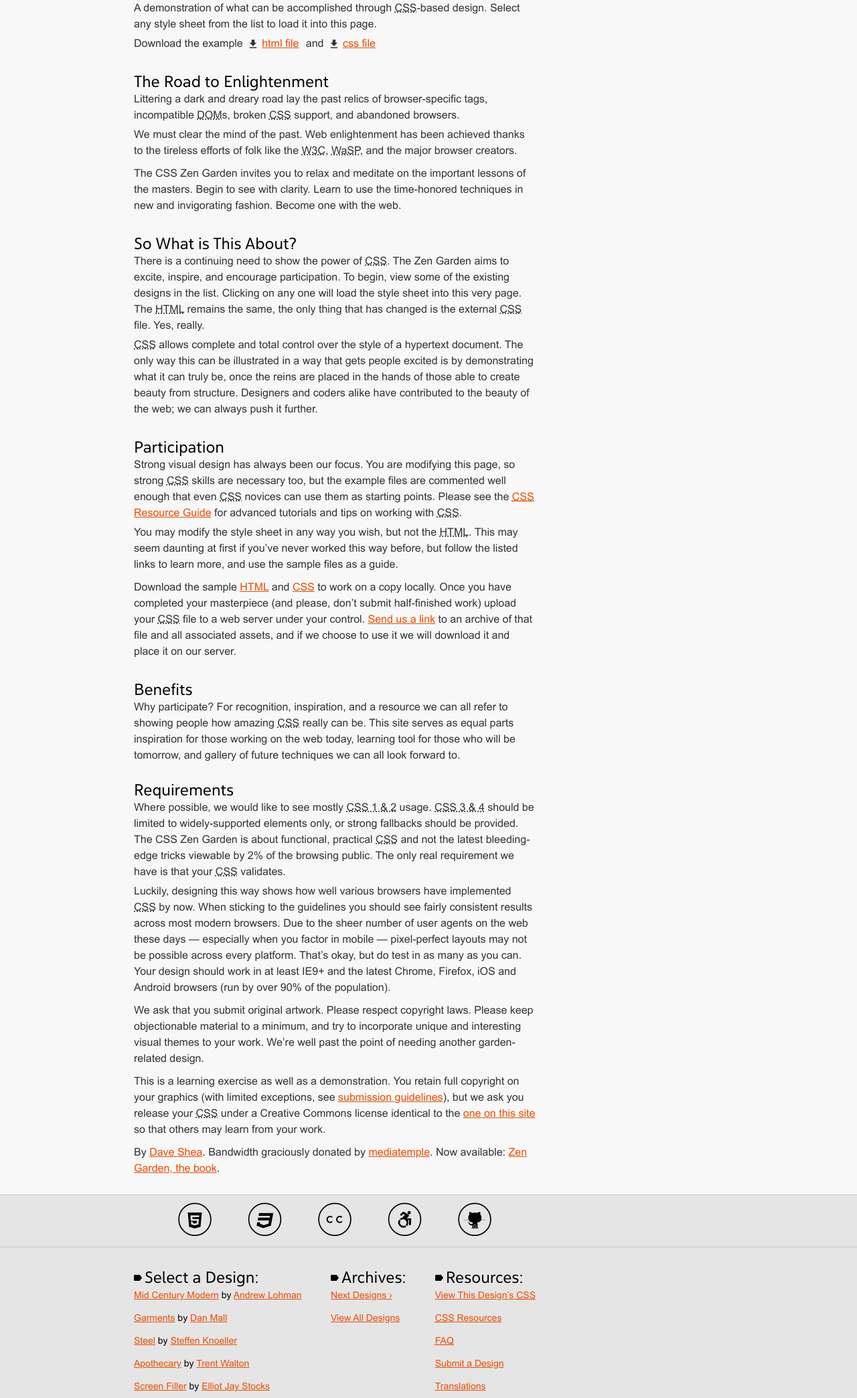
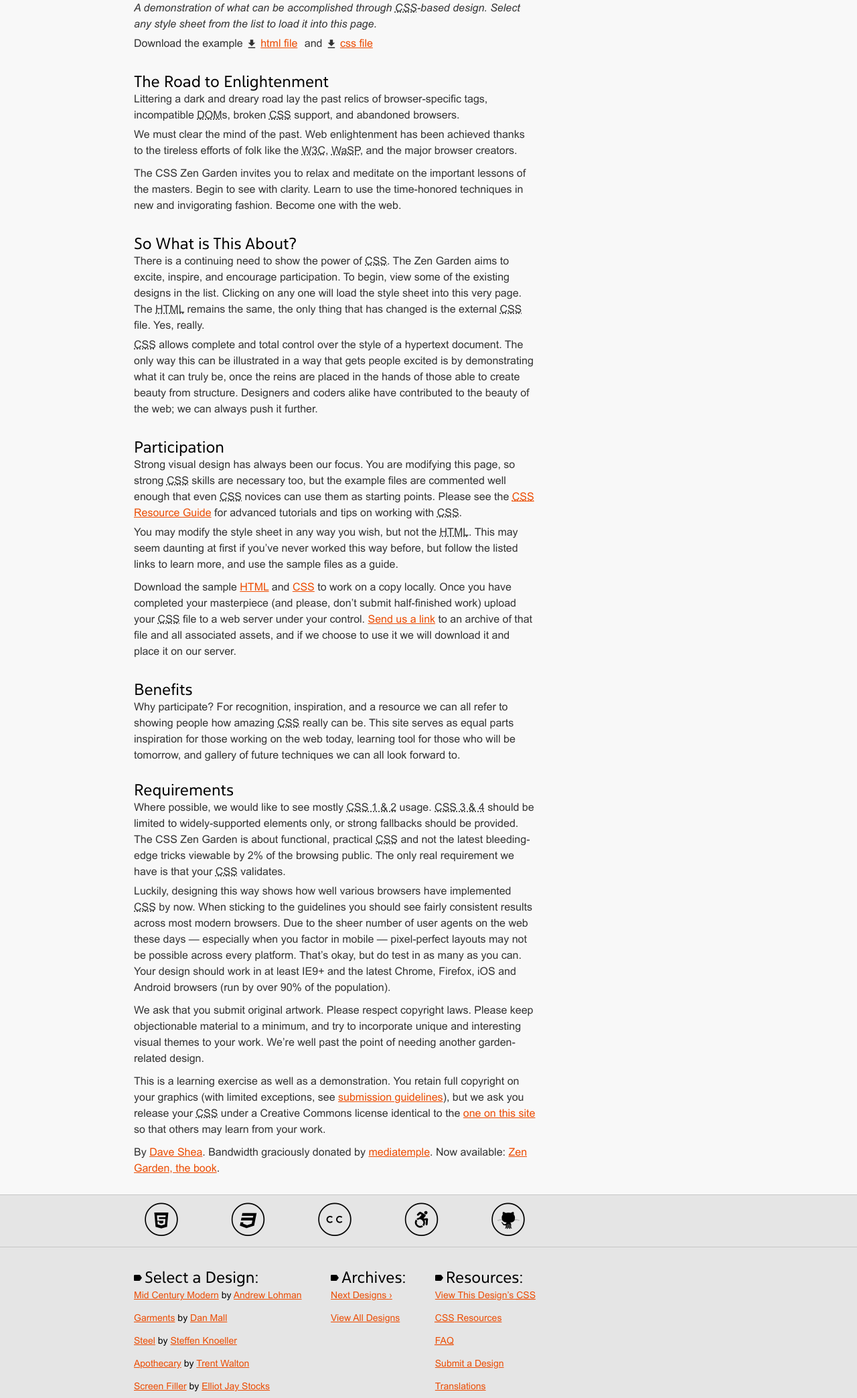
Before and after one commit to Felstj/tachnik.github.io, a PHP site: page / in a window 1280 px wide. Shown: the part 201-2289 px from the top of the page at 67% size. Run offline with PHP 8.4, Linux system fonts and the light colour scheme; some web fonts are replaced.

Commit message:
Små ändringar

```diff
--- a/style.css
+++ b/style.css
@@ -22,13 +22,18 @@
 	src: url("fonts/arial.ttf");
 }
 @font-face {
-	font-family: "verdemoderna";
-	src: url("fonts/verdemoderna.ttf");
+	font-family: "Arial";
+	src: url("fonts/arial_bold.ttf");
+	font-weight: bold;
 }
 @font-face {
 	font-family: "Arial";
-	src: url("fonts/arial_bold.ttf");
-	font-weight: bold;
+	src: url("fonts/arial_italic.ttf");
+	font-style: italic;
+}
+@font-face {
+	font-family: "verdemoderna";
+	src: url("fonts/verdemoderna.ttf");
 }
 @font-face {
 	font-family: "MuseoSans-Cyrl";
@@ -145,11 +150,18 @@ section h2, section div, .main {
 	-moz-transform: translate(0px, -377px);
   }
 }
+a:hover {
+	text-decoration: none;
+}
+.summary p:first-of-type {
+	font-style: italic;
+}
 .summary a {
 	padding: 4px 6px 4px 24px;
 	border-radius: 2px;
 	transition: all 0.3s ease;
 	position: relative;
+	margin-left: -2px;
 }
 .summary a:hover {
 	color: white;
@@ -187,14 +199,18 @@ section h2, section div, .main {
 footer {
 	height: 52px;
 	text-align: center;
+	display: flex;
+    justify-content: space-between;
+	flex-wrap: wrap;
+	padding: 0 16px;
 }
 footer a {
 	position: relative;
 	z-index: 2;
 	color: transparent;
 	width: 50px;
+	height: 54px;
 	font-size: 0;
-	padding-right: 100px;
 }
 footer a::before {
 	content: '5';
@@ -277,6 +293,7 @@ li {
 	padding: 9px 0;
 	font-size: 14px;
 }
+
 @media screen and (max-width: 1500px) {
     section h2, section div, .main {
 		margin: 0 150px 0 200px;
```
Also changed, not shown: fonts/arial_italic.ttf (added).
